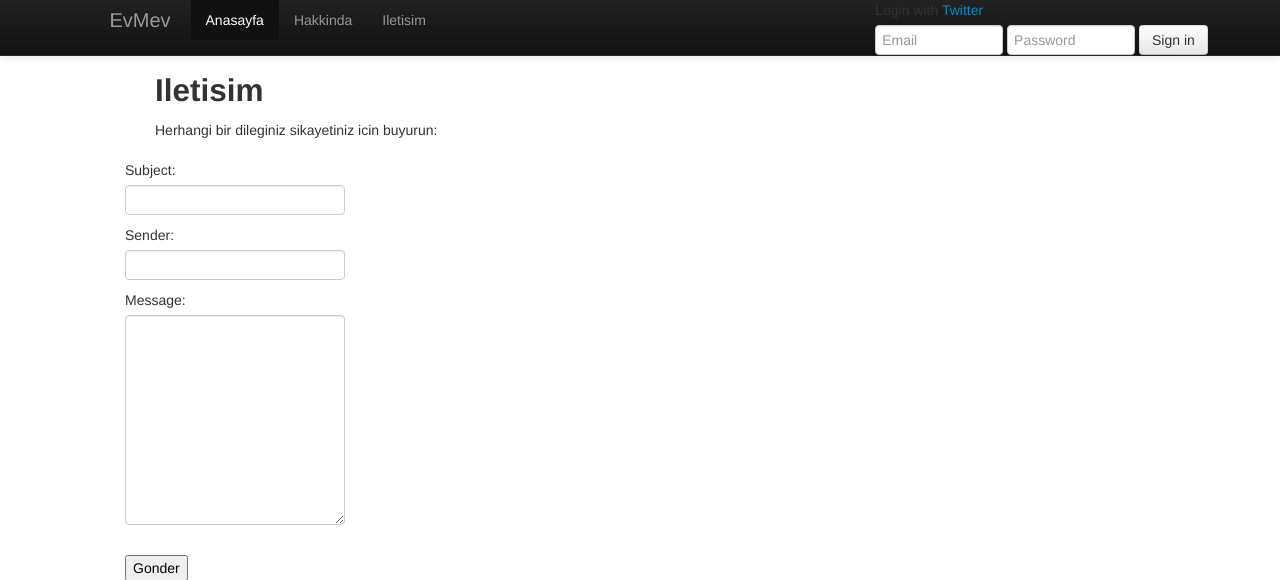
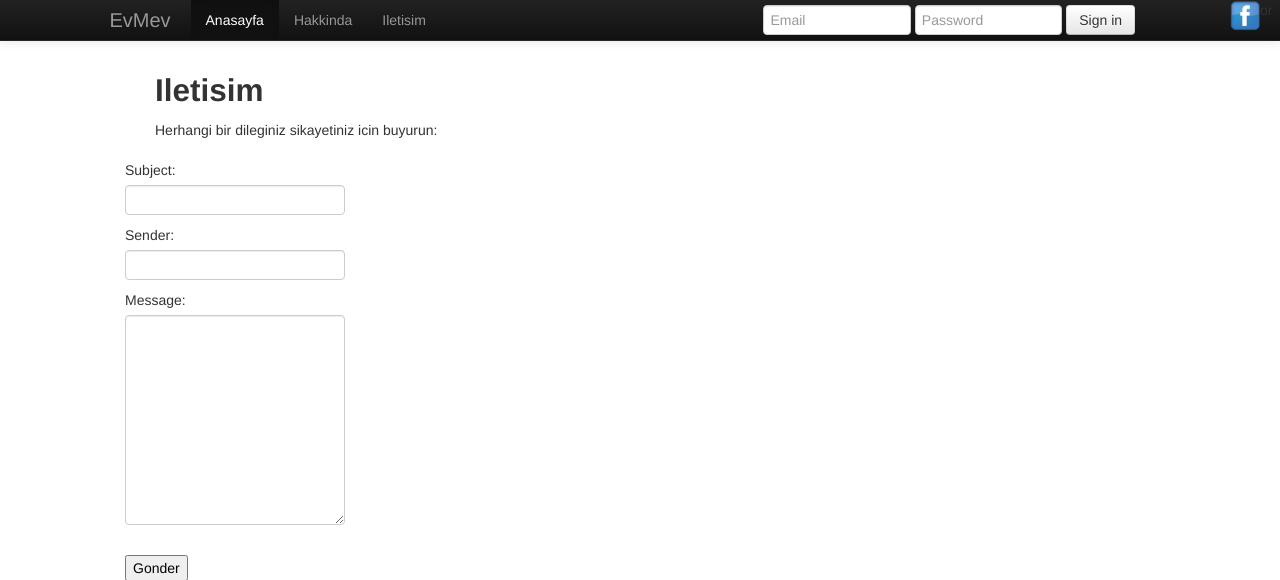
Before and after one commit to alpdeniz/evmev-heroku, a Django app: page /iletisim in a window 1280 px wide. Shown: the top 580 px of the page. Run offline with Django 3.2, Linux system fonts and the light colour scheme; parts of the project's set-up code (start-up, migrations or seed data) failed here and were passed over; some libraries are stand-ins or nearby versions.

Commit message:
facebook logo added

```diff
--- a/templates/home.html
+++ b/templates/home.html
@@ -49,7 +49,7 @@ $( "#tabs" ).tabs();
     <div class="navbar navbar-inverse navbar-fixed-top">
       <div class="navbar-inner">
         <div class="row-fluid">
-		<div class="span7 offset1">
+		<div class="span5 offset1">
           <a class="btn btn-navbar" data-toggle="collapse" data-target=".nav-collapse">
             <span class="icon-bar"></span>
             <span class="icon-bar"></span>
@@ -64,7 +64,7 @@ $( "#tabs" ).tabs();
             </ul>
           </div>
 		  </div><!--FORMLARI ENCRYPT ET -->
-		  <div class="span4">
+		  <div class="span6">
 		 {% if user.is_authenticated %}
 			<div class="nav-collapse collapse">
             <ul class="nav">
@@ -80,7 +80,10 @@ $( "#tabs" ).tabs();
               </li>
             </ul>
 		  {% else %}
-			Login with <a href="{% url 'socialauth_begin' 'facebook' %}">Twitter</a>
+			<div style="float:right;">
+			<a href="{% url 'socialauth_begin' 'facebook' %}"><img src="/static/facebook_logo.png" width="30px" height="30px"/></a>
+			<div style="width:20px;float:right;"> or </div>
+			</div>
 		  <form method="post" action="{% url 'django.contrib.auth.views.login' %}" class="navbar-form pull-right">
 			  {% csrf_token %}
               <input id="id_username" name="username" class="span4" type="text" placeholder="Email">
@@ -123,7 +126,7 @@ $( "#tabs" ).tabs();
         <div>
             <p style="text-align:center">Zaten uyeyseniz buradan giris yapin :
                 <br />
-                <a href="/Account/Logon/">Kullanici Girisi</a>
+                <a href="/accounts/login/">Kullanici Girisi</a>
             </p>
         </div>
 		</div>
```
Also changed, not shown: loghouse.JPG (deleted), loghouse1.JPG (deleted), static/facebook_logo.png (added), 1 other file.
